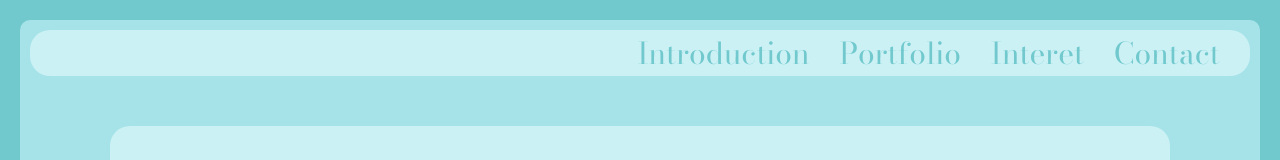
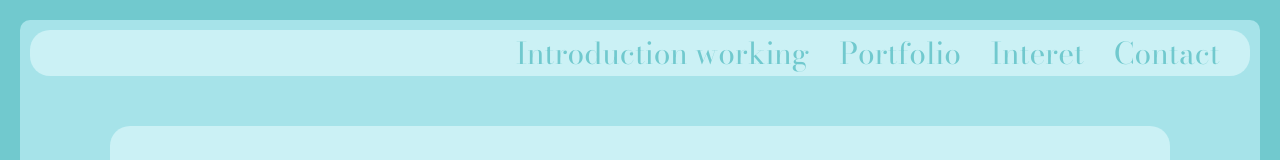
Before and after one commit to francoismignon/Portfolio, a plain HTML site: page index.html in a window 1280 px wide. Shown: the top 160 px of the page. Drawn offline with nearby package versions, Linux system fonts and the light colour scheme.

Commit message:
test website on github

```diff
--- a/index.html
+++ b/index.html
@@ -20,7 +20,7 @@
     <header id="hero">
         <nav class="navbar">
             <ul>
-                <li><a href="#introduction">Introduction</a></li>
+                <li><a href="#introduction">Introduction working</a></li>
                 <li><a href="#portfolio">Portfolio</a></li>
                 <li><a href="#interet">Interet</a></li>
                 <li><a href="#contact">Contact</a></li>
```
